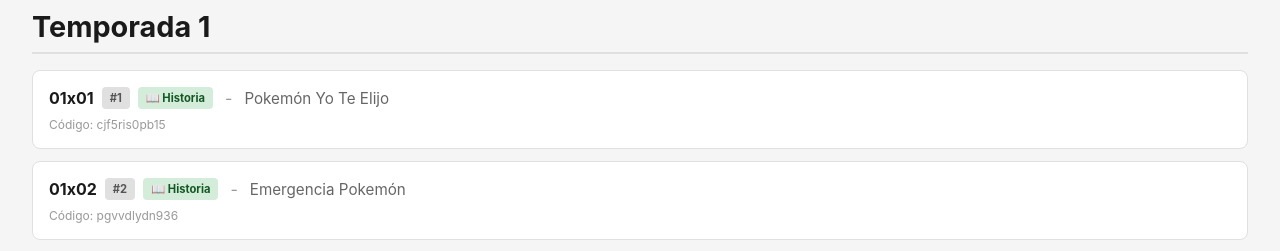
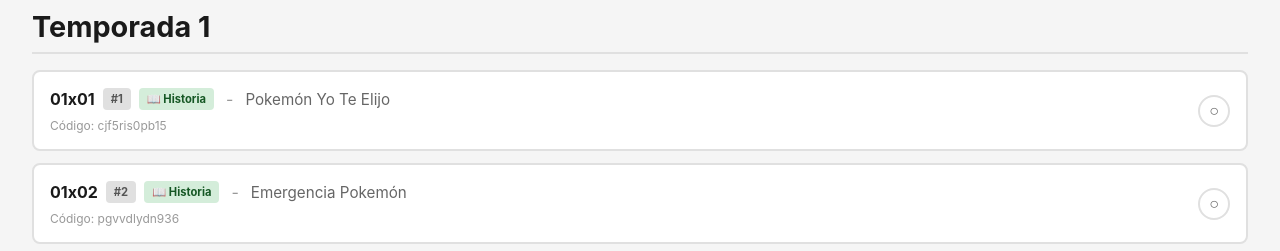
Before and after one commit to AgussRezett/pokemon-player, a React (Vite) app: page / in a window 1280 px wide. Shown: the part 531-782 px from the top of the page. Built offline with nearby package versions, Linux system fonts and the light colour scheme.

Commit message:
feat: mark as watched manually

```diff
--- a/src/components/pages/EpisodeList/EpisodeList.module.scss
+++ b/src/components/pages/EpisodeList/EpisodeList.module.scss
@@ -140,7 +140,7 @@
 
 .episodeCard {
   padding: 1rem;
-  border: 1px solid var(--border-color);
+  border: 2px solid var(--border-color);
   border-radius: 8px;
   text-decoration: none;
   color: var(--text-primary);
@@ -294,3 +294,50 @@
     font-size: 1.1rem;
   }
 }
+
+.episodeActions {
+  display: flex;
+  align-items: center;
+  gap: 0.5rem;
+  margin-left: auto;
+}
+
+.toggleButton {
+  background-color: transparent;
+  border: 2px solid var(--border-color);
+  color: var(--text-secondary);
+  border-radius: 50%;
+  width: 32px;
+  height: 32px;
+  min-width: 32px;
+  display: flex;
+  align-items: center;
+  justify-content: center;
+  cursor: pointer;
+  font-size: 1rem;
+  transition: all 0.2s ease;
+
+  &:hover {
+    border-color: var(--border-hover);
+    background-color: var(--bg-hover);
+    transform: scale(1.2);
+  }
+
+  &.watched {
+    background-color: #28a745;
+    border-color: #28a745;
+    color: white;
+
+    &:hover {
+      background-color: #218838;
+      border-color: #218838;
+    }
+  }
+
+  @media (max-width: 768px) {
+    width: 28px;
+    height: 28px;
+    min-width: 28px;
+    font-size: 0.875rem;
+  }
+}
--- a/src/components/pages/EpisodeList/EpisodeList.tsx
+++ b/src/components/pages/EpisodeList/EpisodeList.tsx
@@ -5,8 +5,9 @@
 import styles from './EpisodeList.module.scss';
 
 export default function EpisodeList() {
-  const { episodes, loading, error, fetchEpisodes, isWatched } =
+  const { episodes, loading, error, fetchEpisodes, isWatched, toggleWatched } =
     useEpisodeStore();
+
   const [selectedSeason, setSelectedSeason] = useState<number | null>(null);
 
   useEffect(() => {
@@ -42,6 +43,14 @@
   }, [seasons, selectedSeason]);
 
   const displaySeasons = selectedSeason !== null ? [selectedSeason] : seasons;
+
+  // Manejar toggle individual de episodio
+  const handleToggleEpisode = (code: string, event: React.MouseEvent) => {
+    event.preventDefault();
+    event.stopPropagation();
+
+    toggleWatched(code);
+  };
 
   if (loading) {
     return (
@@ -100,22 +109,39 @@
         </div>
       </div>
 
-      {displaySeasons.map((season) => (
+      {displaySeasons.map((season) => {
+        const seasonEpisodes = episodesBySeason[season];
+
+        return (
           <section key={season} className={styles.seasonSection}>
             <h2>Temporada {season}</h2>
+
             <div className={styles.episodesGrid}>
-            {episodesBySeason[season]
+              {seasonEpisodes
                 .sort((a, b) => a.episode - b.episode)
                 .map((episode) => {
                   const watched = isWatched(episode.code);
 
                   return (
-                  <Link
+                    <div
                       key={episode.code}
-                    to={`/episode/${episode.season}/${episode.episode}`}
                       className={`${styles.episodeCard} ${watched ? styles.watched : ''}`}
                     >
-                    {watched && <div className={styles.watchedIcon}>✓</div>}
+                      <Link
+                        to={`/episode/${episode.season}/${episode.episode}`}
+                        style={{
+                          flex: 1,
+                          display: 'flex',
+                          alignItems: 'center',
+                          gap: '1rem',
+                          textDecoration: 'none',
+                          color: 'inherit',
+                          minWidth: 0,
+                        }}
+                      >
+                        {/* {watched && (
+                          <div className={styles.watchedIcon}>✓</div>
+                        )} */}
 
                         <div className={styles.episodeContent}>
                           <div className={styles.episodeInfo}>
@@ -156,11 +182,33 @@
                           </div>
                         </div>
                       </Link>
+
+                      {/* Botón de toggle individual */}
+                      <div className={styles.episodeActions}>
+                        <button
+                          onClick={(e) => handleToggleEpisode(episode.code, e)}
+                          className={`${styles.toggleButton} ${watched ? styles.watched : ''}`}
+                          title={
+                            watched
+                              ? 'Marcar como no visto'
+                              : 'Marcar como visto'
+                          }
+                          aria-label={
+                            watched
+                              ? 'Marcar como no visto'
+                              : 'Marcar como visto'
+                          }
+                        >
+                          {watched ? '✓' : '○'}
+                        </button>
+                      </div>
+                    </div>
                   );
                 })}
             </div>
           </section>
-      ))}
+        );
+      })}
     </div>
   );
 }
--- a/src/store/episodeStore.ts
+++ b/src/store/episodeStore.ts
@@ -17,7 +17,7 @@
   name: string;
   url: string;
   isCanon: boolean;
-  isCensored: boolean; // NUEVO
+  isCensored: boolean;
 }
 
 interface EpisodeStore {
@@ -32,6 +32,8 @@
     episode: number
   ) => Episode | undefined;
   markAsWatched: (code: string) => void;
+  markAsUnwatched: (code: string) => void; // NUEVO
+  toggleWatched: (code: string) => void; // NUEVO
   isWatched: (code: string) => boolean;
   clearCache: () => void;
 }
@@ -41,23 +43,19 @@
   index: number,
   allUrls: string[]
 ): Episode | null => {
-  // Filtrar separadores de temporada (.mx)
   if (url.includes('.mx')) {
     return null;
   }
 
-  // Extraer el código del episodio - puede estar después de /e/ o /d/
   const codeMatch = url.match(/\/[ed]\/([^/]+)/);
   if (!codeMatch) return null;
   const code = codeMatch[1];
 
-  // Extraer la parte después del código
   const afterCode = url.split(
     `/${codeMatch[0].includes('/e/') ? 'e' : 'd'}/${code}/`
   )[1];
   if (!afterCode) return null;
 
-  // CASO 1: Formato estándar ##x## o ##X##
   const standardMatch = afterCode.match(
     /^(\d+)[xX](\d+)[_\-\s]*(.+?)(?:-?(1080p|960p))?$/i
   );
@@ -71,17 +69,15 @@
       name: cleanName(name),
       url,
       isCanon: false,
-      isCensored: false, // NUEVO
+      isCensored: false,
     };
   }
 
-  // CASO 2: Formato EP##
   const epMatch = afterCode.match(/^EP(\d+)[_\-\s]*(.+?)$/i);
   if (epMatch) {
     const [, episode] = epMatch;
     const name = cleanName(epMatch[2]);
 
-    // Buscar hacia atrás para encontrar la temporada más reciente
     let season = 1;
     for (let i = index - 1; i >= 0; i--) {
       const prevUrl = allUrls[i];
@@ -100,7 +96,7 @@
       name,
       url,
       isCanon: false,
-      isCensored: false, // NUEVO
+      isCensored: false,
     };
   }
 
@@ -143,7 +139,7 @@
 const assignAbsoluteNumbersAndCanon = (episodes: Episode[]): Episode[] => {
   const canonEpisodes = new Set(parseEpisodes(CANON_EPISODES_STRING));
   const nonCanonEpisodes = new Set(parseEpisodes(NON_CANON_EPISODES_STRING));
-  const censoredEpisodes = new Set(parseEpisodes(CENSORED_EPISODES)); // NUEVO
+  const censoredEpisodes = new Set(parseEpisodes(CENSORED_EPISODES));
 
   return episodes.map((episode, index) => {
     const absoluteEpisode = index + 1;
@@ -156,14 +152,13 @@
       isCanon = false;
     }
 
-    // NUEVO: Verificar si está censurado
     const isCensored = censoredEpisodes.has(absoluteEpisode);
 
     return {
       ...episode,
       absoluteEpisode,
       isCanon,
-      isCensored, // NUEVO
+      isCensored,
     };
   });
 };
@@ -200,7 +195,7 @@
       );
       console.log(
         `Episodios censurados: ${parsedEpisodes.filter((ep) => ep.isCensored).length}`
-      ); // NUEVO
+      );
 
       set({ episodes: parsedEpisodes, loading: false });
     } catch (error) {
@@ -229,6 +224,25 @@
     set({ watchedEpisodes: newWatched });
   },
 
+  // NUEVO: Desmarcar como visto
+  markAsUnwatched: (code: string) => {
+    const { watchedEpisodes } = get();
+    const newWatched = new Set(watchedEpisodes);
+    newWatched.delete(code);
+    saveWatchedEpisodes(newWatched);
+    set({ watchedEpisodes: newWatched });
+  },
+
+  // NUEVO: Toggle entre visto/no visto
+  toggleWatched: (code: string) => {
+    const { watchedEpisodes } = get();
+    if (watchedEpisodes.has(code)) {
+      get().markAsUnwatched(code);
+    } else {
+      get().markAsWatched(code);
+    }
+  },
+
   isWatched: (code: string) => {
     return get().watchedEpisodes.has(code);
   },
```
Also changed, not shown: src/contexts/ThemeContext.tsx (+1 -6 lines). Lines whose indentation alone changed are shown as unchanged.
